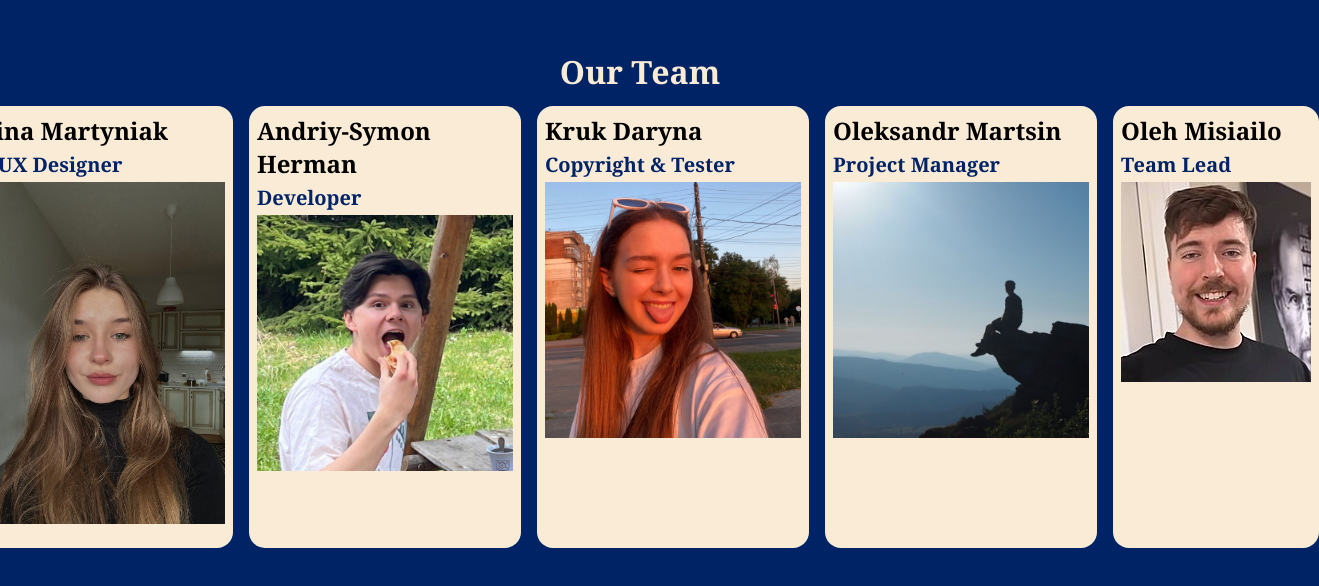
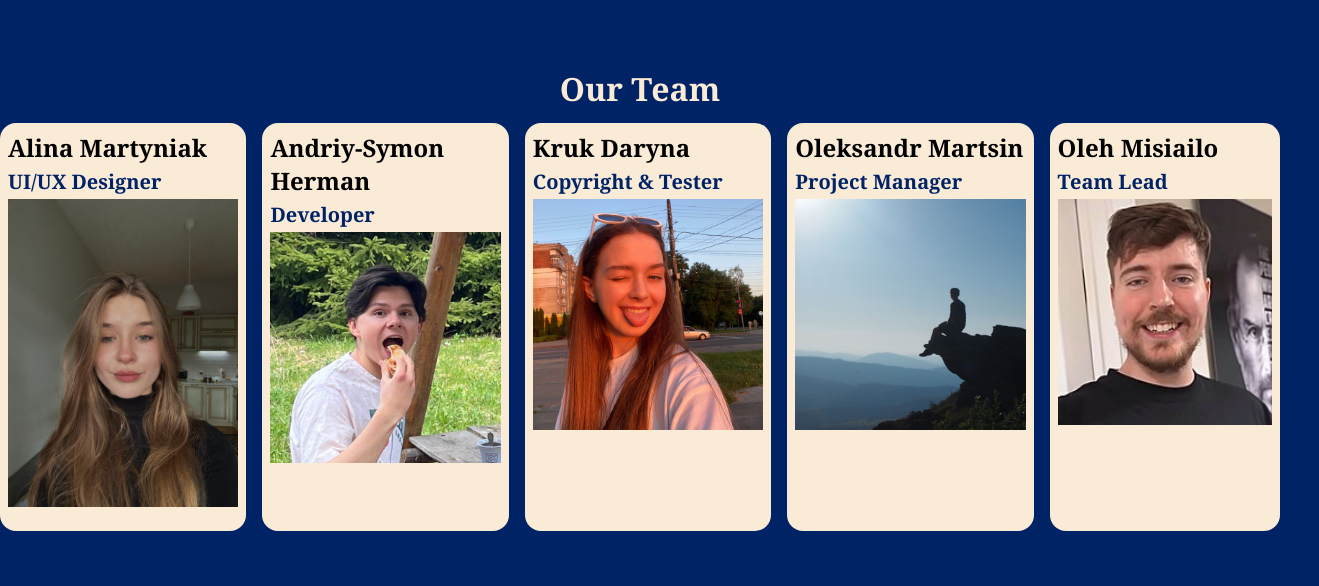
Before and after one commit to OMartsin/cmr-prac, a React (Create React App) app: page / in a window 1280 px wide. Shown: the part 116-702 px from the top of the page, 1319 px wide, since content can reach past the window. Built offline with nearby package versions, Linux system fonts and the light colour scheme.

Commit message:
[fix] another overflow fix

```diff
--- a/src/App.css
+++ b/src/App.css
@@ -28,7 +28,7 @@ h1{
 .participant-info {
   background-color: antiquewhite;
   height: 100%;
-  width: 20%;
+  width: 18%;
   border-radius: 1rem;
   padding: 0.5rem;
   display: flex;
```
